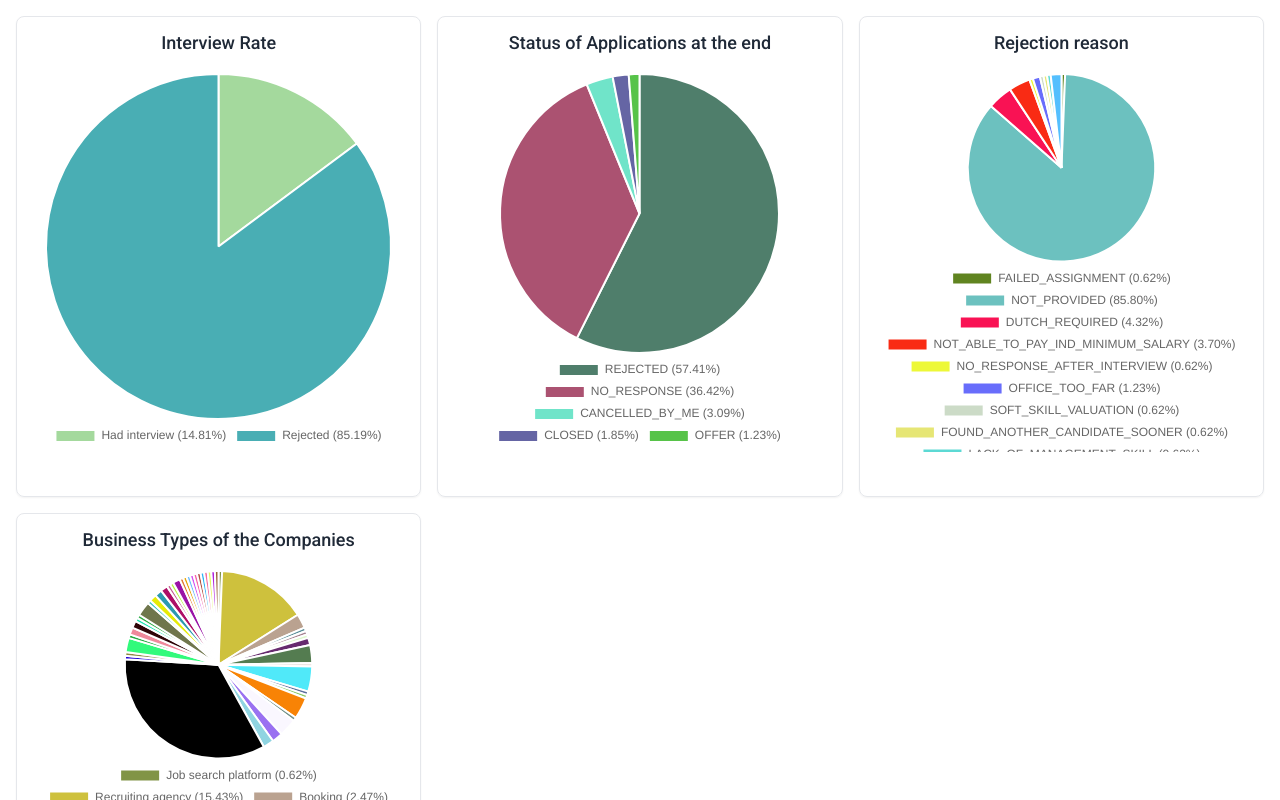
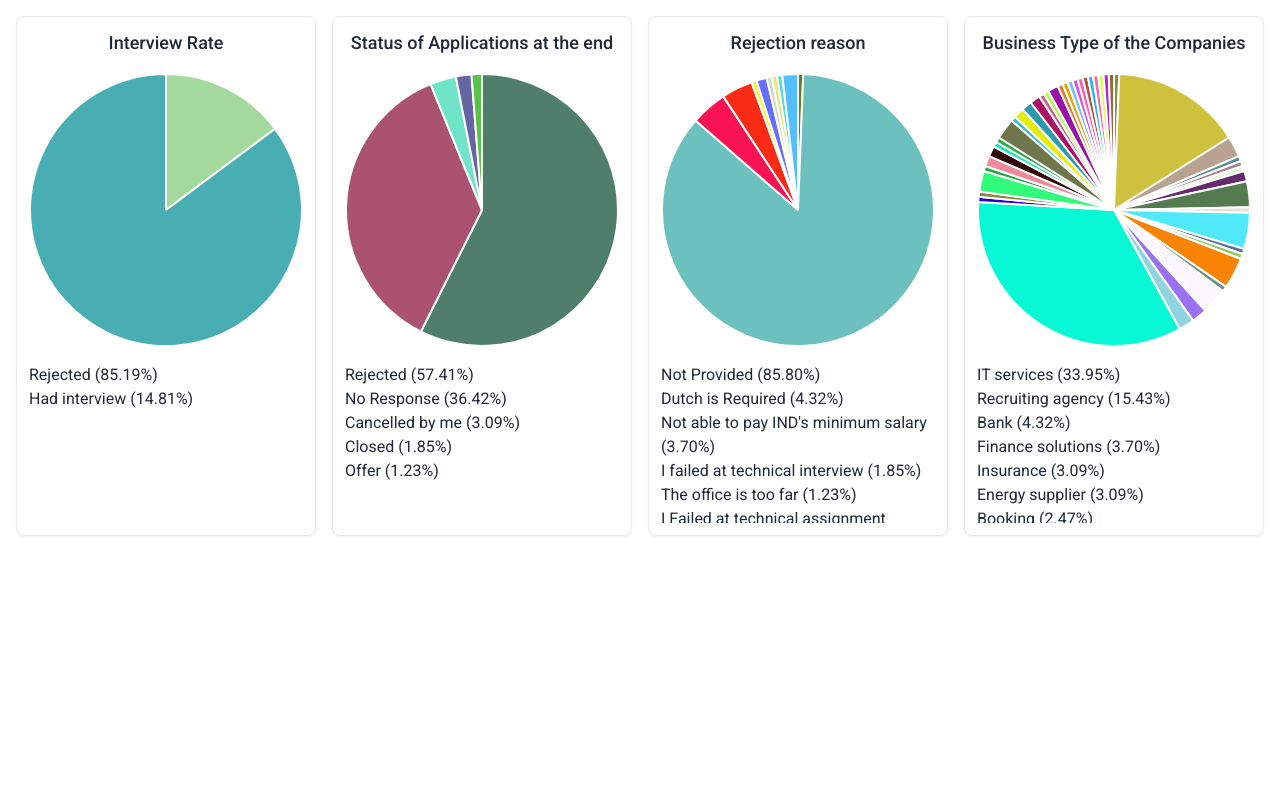
Before and after one commit to pooria-h/ts-job-applications-charts, a Vue app: page / in a window 1280 px wide. Shown: the top 800 px of the page. Built offline with nearby package versions, Linux system fonts and the light colour scheme.

Commit message:
modifications

```diff
--- a/package.json
+++ b/package.json
@@ -11,7 +11,7 @@
     "test:e2e": "start-server-and-test preview http://localhost:4173 'cypress run --e2e'",
     "test:e2e:dev": "start-server-and-test 'vite dev --port 4173' http://localhost:4173 'cypress open --e2e'",
     "preview": "vite preview --port 8080",
-    "deploy" : "gh-pages -d dist"
+    "deploy": "gh-pages -d dist"
   },
   "dependencies": {
     "@types/lodash-es": "^4.17.12",
@@ -45,6 +45,7 @@
     "jsdom": "^24.0.0",
     "npm-run-all2": "^6.1.2",
     "postcss": "^8.4.38",
+    "sass": "^1.77.6",
     "start-server-and-test": "^2.0.3",
     "tailwindcss": "^3.4.3",
     "typescript": "~5.4.0",
--- a/src/components/Chart/components/ApplicationsByBusinessType.vue
+++ b/src/components/Chart/components/ApplicationsByBusinessType.vue
@@ -19,7 +19,7 @@ export default defineComponent({
 <template>
   <div>
     <CustomPieChart
-      title="Business Types of the Companies"
+      title="Business Type of the Companies"
       :data="chartData"
     />
   </div>
--- a/src/components/Chart/index.vue
+++ b/src/components/Chart/index.vue
@@ -98,7 +98,7 @@ export default defineComponent({
   @apply flex flex-row flex-wrap;
 }
 .chart-item {
-  @apply w-full md:w-1/2 lg:w-1/3;
+  @apply w-full md:w-1/2 lg:w-1/4;
 }
 .message {
   @apply text-red-500 font-medium text-sm;
--- a/src/components/shared/CustomPieChart.vue
+++ b/src/components/shared/CustomPieChart.vue
@@ -1,10 +1,9 @@
 <script lang="ts">
-import { defineComponent, type PropType } from 'vue';
+import { defineComponent, computed, type PropType, type ComputedRef } from 'vue';
 import {
   Chart as ChartJS,
   Title,
   Tooltip,
-  Legend,
   ArcElement,
 } from 'chart.js';
 import { Pie as PieChart } from 'vue-chartjs';
@@ -13,9 +12,14 @@ import type { PieChartDataInterface } from '@/interfaces/PieChartDataInterface';
 ChartJS.register(
   Title,
   Tooltip,
-  Legend,
   ArcElement,
 );
+
+interface LegendItem {
+  value: number;
+  color: string;
+  label: string;
+}
 
 export default defineComponent({
   components: {
@@ -31,19 +35,30 @@ export default defineComponent({
       default: '',
     },
   },
-  setup() {
+  setup(props) {
     const chartOptions = {
       responsive: true,
       plugins: {
         legend: {
-          display: true,
-          position: 'bottom',
+          display: false,
         },
       },
     };
+    const sortedLegendItems: ComputedRef<LegendItem[]> = computed(() => {
+      if (!props.data) {
+        return [];
+      }
+      const singleArray: LegendItem[] = props.data.datasets[0].data.map((value, index) => ({
+        value,
+        color: props.data.datasets[0].backgroundColor[index],
+        label: props.data.labels[index],
+      }));
+      return singleArray.sort((a, b) => b.value - a.value);
+    });
 
     return {
       chartOptions,
+      sortedLegendItems,
     };
   },
 });
@@ -59,18 +74,41 @@ export default defineComponent({
         :data="data"
         :options="chartOptions"
       />
+      <div
+        v-if="sortedLegendItems.length !== 0"
+        class="legendItems"
+      >
+        <div
+          v-for="item in sortedLegendItems"
+          :key="item.label"
+          class="flex items-center mb-2"
+        >
+          <div
+            class="w-4 h-4 rounded-full mr-2"
+            :style="{ backgroundColor: item.color }"
+          >
+          <!-- empty -->
+          </div>
+          <span class="text-xs font-medium text-gray-700">
+            {{ item.label }}
+          </span>
+        </div>
+      </div>
     </div>
   </div>
 </template>
 
-<style scoped>
+<style scoped lang="scss">
 .customPieChart {
   @apply m-2 p-3 border border-gray-200 rounded-lg shadow-sm;
 }
 .chartWrapper {
-  @apply w-full flex flex-col items-center justify-center mb-8;
+  @apply w-full flex flex-col items-center justify-center;
 }
 .title {
   @apply font-medium text-lg text-center mb-4;
 }
+.legendItems {
+  @apply mt-4 h-auto md:h-40 overflow-visible md:overflow-y-auto w-full;
+}
 </style>
--- /dev/null
+++ b/src/constants/ApplicationsValues.ts
@@ -0,0 +1,17 @@
+export const ApplicationsValues: Record<string, string> = {
+  REJECTED: 'Rejected',
+  NO_RESPONSE: 'No Response',
+  CANCELLED_BY_ME: 'Cancelled by me',
+  CLOSED: 'Closed',
+  OFFER: 'Offer',
+  NOT_PROVIDED: 'Not Provided',
+  DUTCH_REQUIRED: 'Dutch is Required',
+  NOT_ABLE_TO_PAY_IND_MINIMUM_SALARY: 'Not able to pay IND\'s minimum salary',
+  OFFICE_TOO_FAR: 'The office is too far',
+  FAILED_ASSIGNMENT: 'I Failed at technical assignment',
+  FAILED_TECH_INTERVIEW: 'I failed at technical interview',
+  NO_RESPONSE_AFTER_INTERVIEW: 'No response after interview',
+  SOFT_SKILL_VALUATION: 'I failed at soft skill interview',
+  FOUND_ANOTHER_CANDIDATE_SOONER: 'They found another candidate earlier',
+  LACK_OF_MANAGEMENT_SKILL: 'Mentioned I lack management skills',
+};
--- a/src/store/ApplicationsStore.ts
+++ b/src/store/ApplicationsStore.ts
@@ -3,6 +3,7 @@ import { ref, type Ref } from 'vue';
 import type { JobApplicationInterface } from '@/interfaces/JobApplicationInterface';
 import type { PieChartDataInterface } from '@/interfaces/PieChartDataInterface';
 import { generateRandomHashColor } from '@/utils/generateRandomHashColor';
+import { ApplicationsValues } from '@/constants/ApplicationsValues';
 
 const baseURL = import.meta.env.VITE_APP_BASE_URL || 'UNDEFINED_ENV';
 
@@ -107,7 +108,7 @@ export const useApplicationsStore = defineStore('auth', () => {
     const data: number[] = [];
     dataSet.forEach((value, key) => {
       const percentage = ((value / total) * 100).toFixed(2);
-      labels.push(key === '' ? `NOT_PROVIDED (${percentage}%)` : `${key} (${percentage}%)`);
+      labels.push(key === '' ? `Not Provided (${percentage}%)` : `${ApplicationsValues[key]} (${percentage}%)`);
       backgroundColors.push(generateRandomHashColor());
       data.push(value);
     });
@@ -141,7 +142,7 @@ export const useApplicationsStore = defineStore('auth', () => {
     dataSet.forEach((value, key) => {
       const percentage = ((value / total) * 100).toFixed(2);
       // labels.push(key);
-      labels.push(`${key} (${percentage}%)`);
+      labels.push(`${ApplicationsValues[key]} (${percentage}%)`);
       backgroundColors.push(generateRandomHashColor());
       data.push(value);
     });
--- a/src/utils/generateRandomHashColor.ts
+++ b/src/utils/generateRandomHashColor.ts
@@ -1,4 +1,4 @@
 export function generateRandomHashColor(): string {
-  const randomColor = Math.floor(Math.random() * 16777215).toString(16);
+  const randomColor = Math.floor(Math.random() * 16777215).toString(16).padStart(6, '0');
   return `#${randomColor}`;
 }
```
Also changed, not shown: 1 other file (tests, documents, lock files or other folders).
